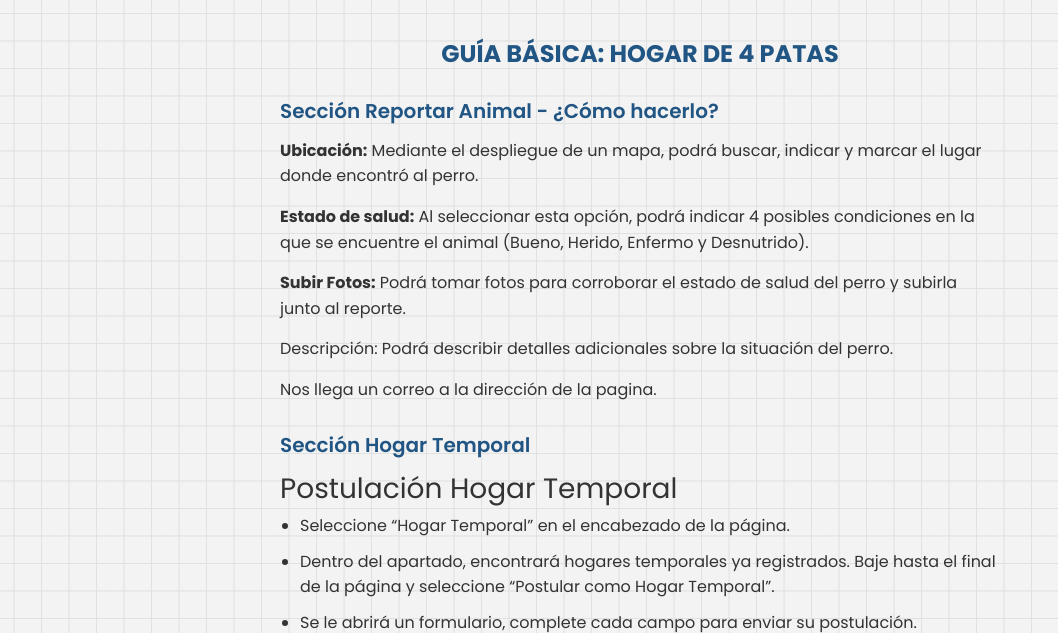
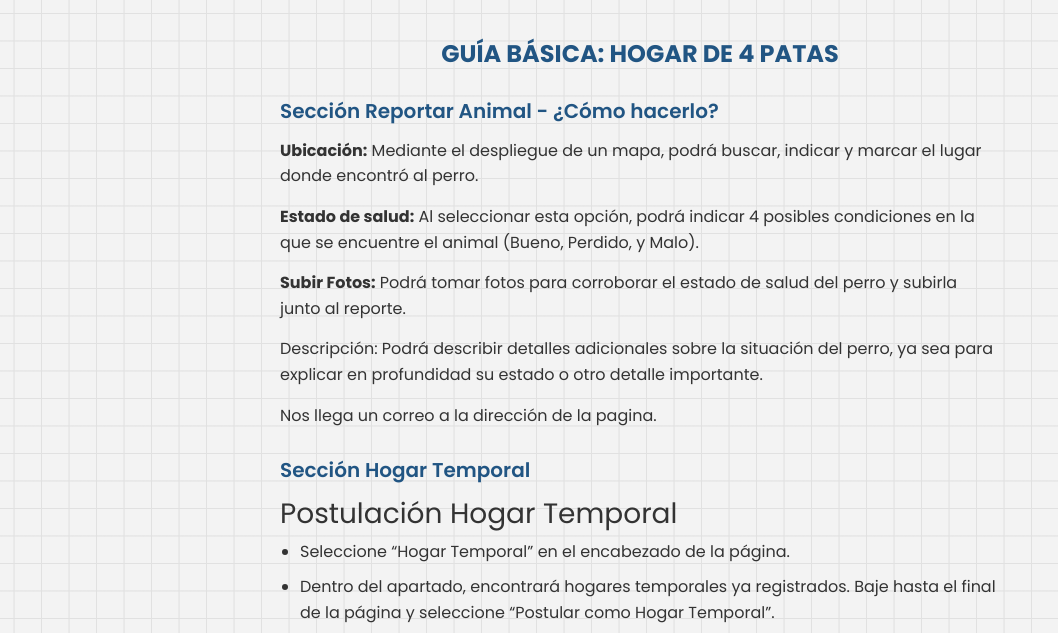
Before and after one commit to j0t4inc0de/hogardepatas, a Django app: page /hogardepatas/guia/usuario/ in a window 1280 px wide. Shown: the top 633 px of the page, without its empty margins (0-1058 px from the left). Run offline with Django 5.2, Linux system fonts and the light colour scheme.

Commit message:
update guia_usuario.html

```diff
--- a/templates/guia_usuario.html
+++ b/templates/guia_usuario.html
@@ -128,9 +128,9 @@
     <h1>Guía Básica: Hogar de 4 Patas</h1>
     <h2>Sección Reportar Animal - ¿Cómo hacerlo?</h2>
     <p><strong>Ubicación:</strong> Mediante el despliegue de un mapa, podrá buscar, indicar y marcar el lugar donde encontró al perro.</p>
-    <p><strong>Estado de salud:</strong> Al seleccionar esta opción, podrá indicar 4 posibles condiciones en la que se encuentre el animal (Bueno, Herido, Enfermo y Desnutrido).</p>
+    <p><strong>Estado de salud:</strong> Al seleccionar esta opción, podrá indicar 4 posibles condiciones en la que se encuentre el animal (Bueno, Perdido, y Malo).</p>
     <p><strong>Subir Fotos:</strong> Podrá tomar fotos para corroborar el estado de salud del perro y subirla junto al reporte.</p>
-    <p>Descripción: Podrá describir detalles adicionales sobre la situación del perro.</p>
+    <p>Descripción: Podrá describir detalles adicionales sobre la situación del perro, ya sea para explicar en profundidad su estado o otro detalle importante.</p>
     <p>Nos llega un correo a la dirección de la pagina.</p>
 
     <h2>Sección Hogar Temporal</h2>
```
